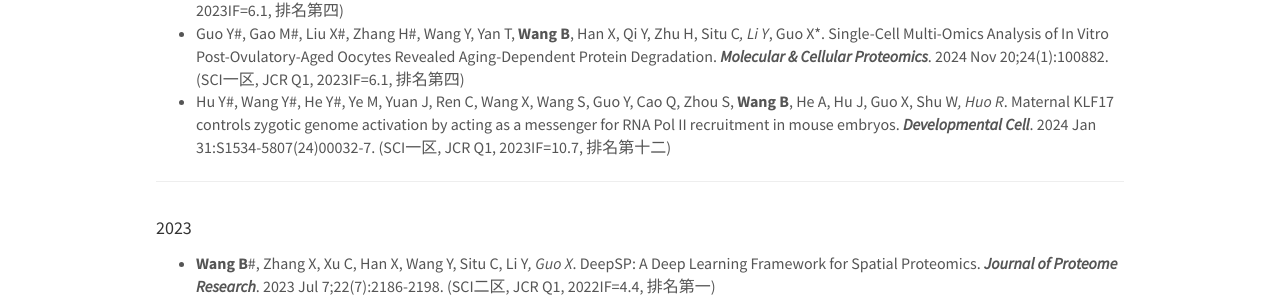
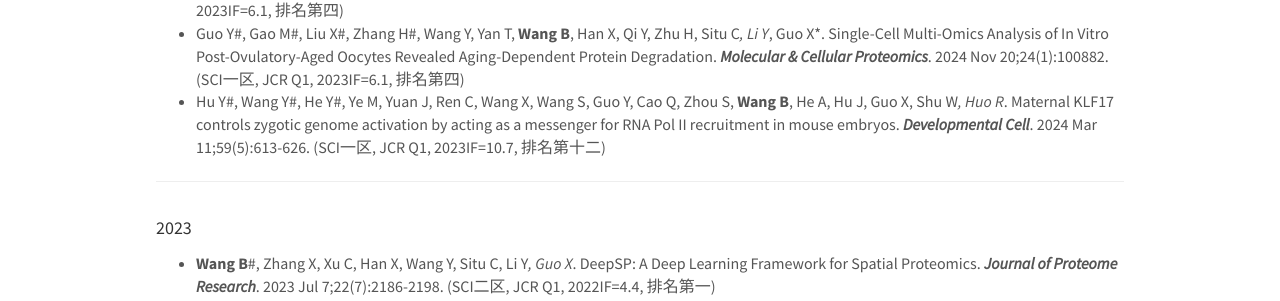
Before and after one commit to wangbing587/wangbing587.github.io, a Jekyll site: the page built from _pages/publications.md, in a window 1280 px wide and 900 px high, scrolled down 676 px. Shown: the part 146-447 px from the top of the window. Built offline with Jekyll 4.4.1, drawn with Linux system fonts in a browser that asks for light colours.

Commit message:
Update publications.md

```diff
--- a/_pages/publications.md
+++ b/_pages/publications.md
@@ -28,7 +28,7 @@ permalink: /publications/
 - Sun H#, Han L#, Guo Y#, An H#, **Wang B**#, Zhang X, Li J, Jiang Y, Wang Y, Sun G, Zhu S, Tang S, Ge J, Chen M, Guo X*, Wang Q*. The global phosphorylation landscape of mouse oocytes during meiotic maturation. ___The EMBO Journal___ 2024 Oct;43(20):4752-4785. (SCI一区, JCR Q1, 2023IF=9.4, 共一第五)
 - Zhang X#, Tu H#, Zhou X#, **Wang B**, Guo Y, Situ C, Qi Y, Li* Y, Guo X*. Quantitative Phosphoproteomic Profiling of Mouse Sperm Maturation in Epididymis Revealed Kinases Important for Sperm Motility. ___Molecular & Cellular Proteomics___. 2024 Aug;23(8):100810. (SCI一区, JCR Q1, 2023IF=6.1, 排名第四)
 - Guo Y#, Gao M#, Liu X#, Zhang H#, Wang Y, Yan T, **Wang B**, Han X, Qi Y, Zhu H, Situ C*, Li Y*, Guo X*. Single-Cell Multi-Omics Analysis of In Vitro Post-Ovulatory-Aged Oocytes Revealed Aging-Dependent Protein Degradation. ___Molecular & Cellular Proteomics___. 2024 Nov 20;24(1):100882. (SCI一区, JCR Q1, 2023IF=6.1, 排名第四)
-- Hu Y#, Wang Y#, He Y#, Ye M, Yuan J, Ren C, Wang X, Wang S, Guo Y, Cao Q, Zhou S, **Wang B**, He A, Hu J, Guo X, Shu W*, Huo R*. Maternal KLF17 controls zygotic genome activation by acting as a messenger for RNA Pol II recruitment in mouse embryos. ___Developmental Cell___. 2024 Jan 31:S1534-5807(24)00032-7. (SCI一区, JCR Q1, 2023IF=10.7, 排名第十二)
+- Hu Y#, Wang Y#, He Y#, Ye M, Yuan J, Ren C, Wang X, Wang S, Guo Y, Cao Q, Zhou S, **Wang B**, He A, Hu J, Guo X, Shu W*, Huo R*. Maternal KLF17 controls zygotic genome activation by acting as a messenger for RNA Pol II recruitment in mouse embryos. ___Developmental Cell___. 2024 Mar 11;59(5):613-626. (SCI一区, JCR Q1, 2023IF=10.7, 排名第十二)
 <hr />
 
 ## <font size="4">2023</font>
```
